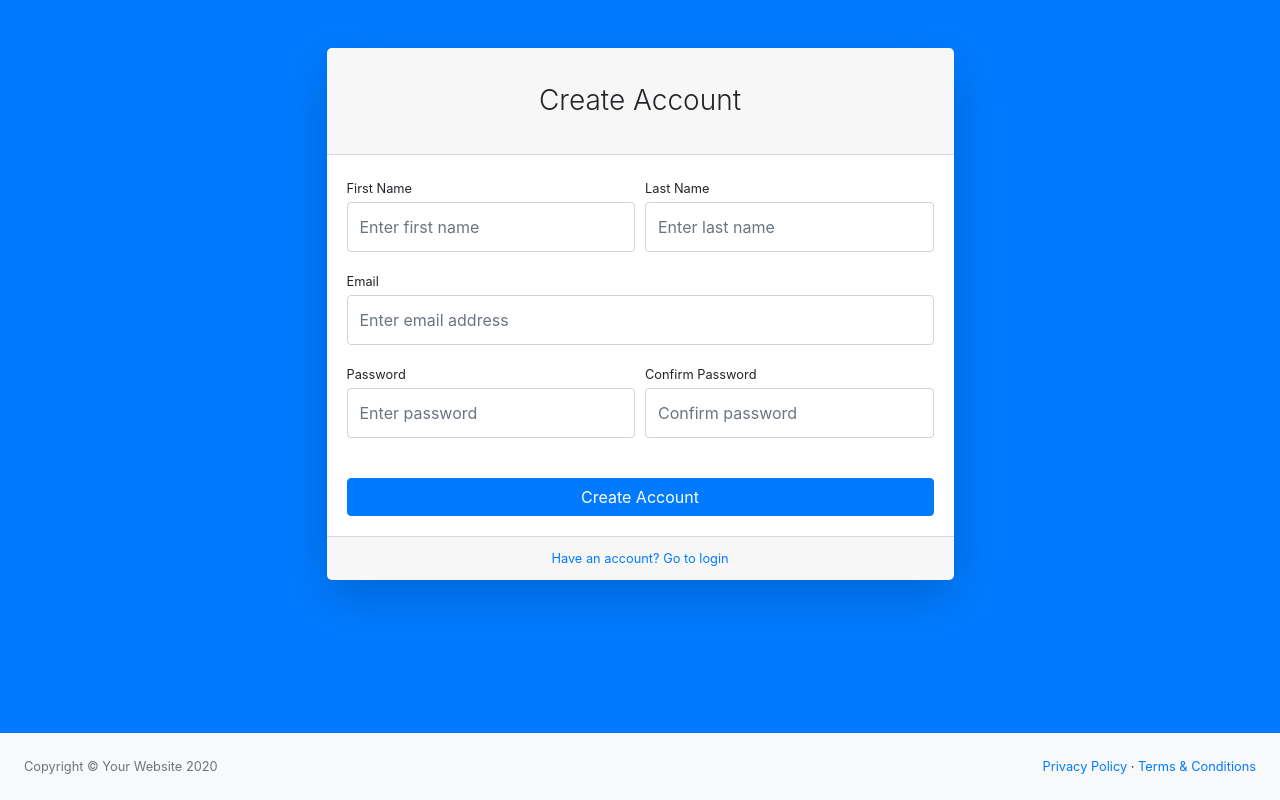
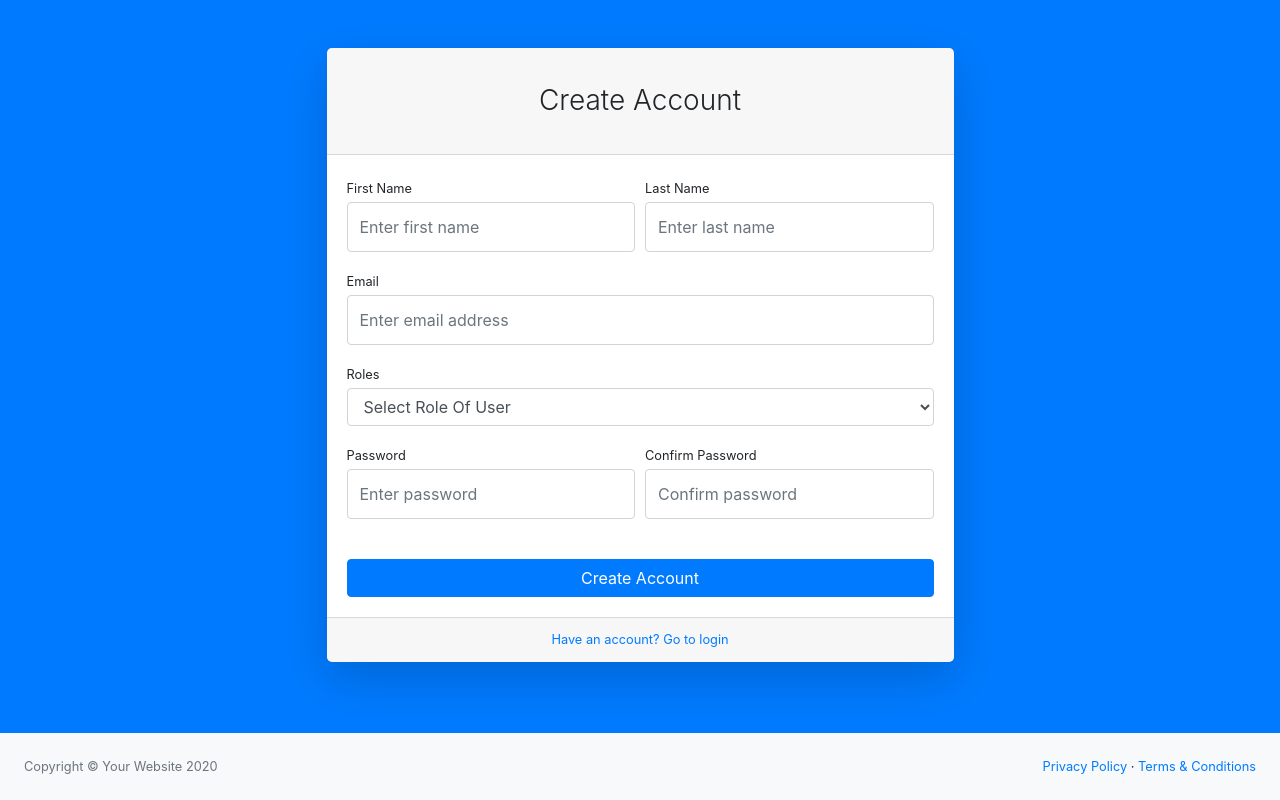
Before and after one commit to IndiaCFG3/team-2, a Flask app: page /register in a window 1280 px wide. Run offline with Flask 2, Linux system fonts and the light colour scheme; some libraries are stand-ins or nearby versions.

Commit message:
roles assigned

```diff
--- a/startbootstrap-sb-admin-gh-pages/app.py
+++ b/startbootstrap-sb-admin-gh-pages/app.py
@@ -33,7 +33,15 @@ def login():
     if request.method == 'POST':
         user_login = auth.sign_in_with_email_and_password(
             request.form['email'].strip(), request.form['password'])
-        return redirect('/')
+        users = []
+        users = database.child("users").get().val()
+        # print(auth.get_account_info(user_login['idToken']))
+
+        for user in users.values():
+            # print(user['primary_key'] == user_login['idToken'])
+            if(user['email'] == request.form['email']):
+                session["user"] = user.copy()
+                return redirect('/')
     return render_template('login.html')
 
 
@@ -47,6 +55,14 @@ def register():
         confirm_password = request.form['confirm_password']
         user = auth.create_user_with_email_and_password(
             request.form['email'], request.form['password'])
+        folder_name = request.form['fname']+request.form['lname'] + \
+            str(auth.get_account_info(user['idToken'])['users'][0]['localId'])
+        database.child("users").child(folder_name).update({
+            'fname': request.form['fname'],
+            'lname': request.form['lname'],
+            'email': request.form['email'],
+            'roles': request.form['roles']
+        })
     return render_template('register.html')
 
 
--- a/startbootstrap-sb-admin-gh-pages/templates/register.html
+++ b/startbootstrap-sb-admin-gh-pages/templates/register.html
@@ -56,6 +56,16 @@
                         aria-describedby="emailHelp"
                         placeholder="Enter email address"
                       />
+                    </div>
+                    <div class="form-group">
+                      <label class="small mb-1" for="inputEmailAddress"
+                        >Roles</label
+                      >
+                      <select name="roles" class="form-control" id="roles">
+                        <option value="">Select Role Of User</option>
+                        <option value="0">Admin</option>
+                        <option value="1">User</option>
+                      </select>
                     </div>
                     <div class="form-row">
                       <div class="col-md-6">
```
